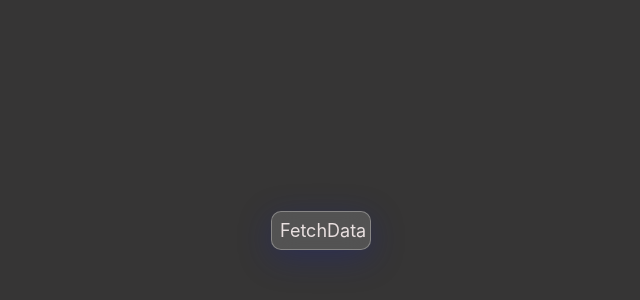
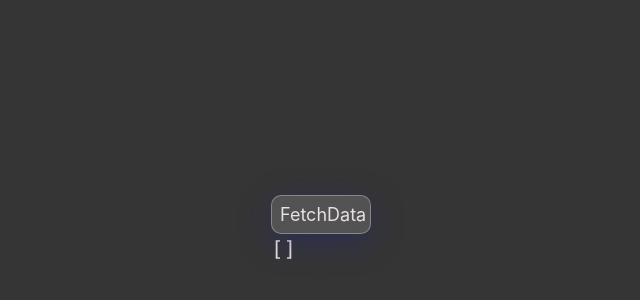
Before and after one commit to Sintu4613S/React_Proj, a React (Vite) app in the folder my_proj/: page / in a window 1280 px wide. Shown: the part 170-470 px from the top of the page, without its empty margins (319-959 px from the left). Built offline with nearby package versions, Linux system fonts and the light colour scheme.

Commit message:
print the data on screen

```diff
--- a/my_proj/src/Componenet2/Apilearn.jsx
+++ b/my_proj/src/Componenet2/Apilearn.jsx
@@ -1,12 +1,16 @@
 //import { useEffect } from "react"
 
+import { useState } from "react"
+
 const Apilearn = () => {
+  const [userdata, setuserData] = useState([])
   const API = 'https://jsonplaceholder.typicode.com/users'
   const fetchData = async () => {
     const response = await fetch(API)
     let data = await response.json()
     // console.log(response)
-    console.log(data)
+    //console.log(data)
+    setuserData(data)
   }
   // useEffect(() => {
   //   fetchData()
@@ -15,6 +19,19 @@ const Apilearn = () => {
   return (
     <>
       <button className="btn" onClick={fetchData}>FetchData</button>
+      {userdata !== null ?
+        <pre>
+          {JSON.stringify(userdata, null, 2)}
+        </pre>
+        :
+        null
+      }
+
+      {/* {userdata.map((user) => {
+        return (
+
+        )
+      })} */}
 
     </>
   )
```
